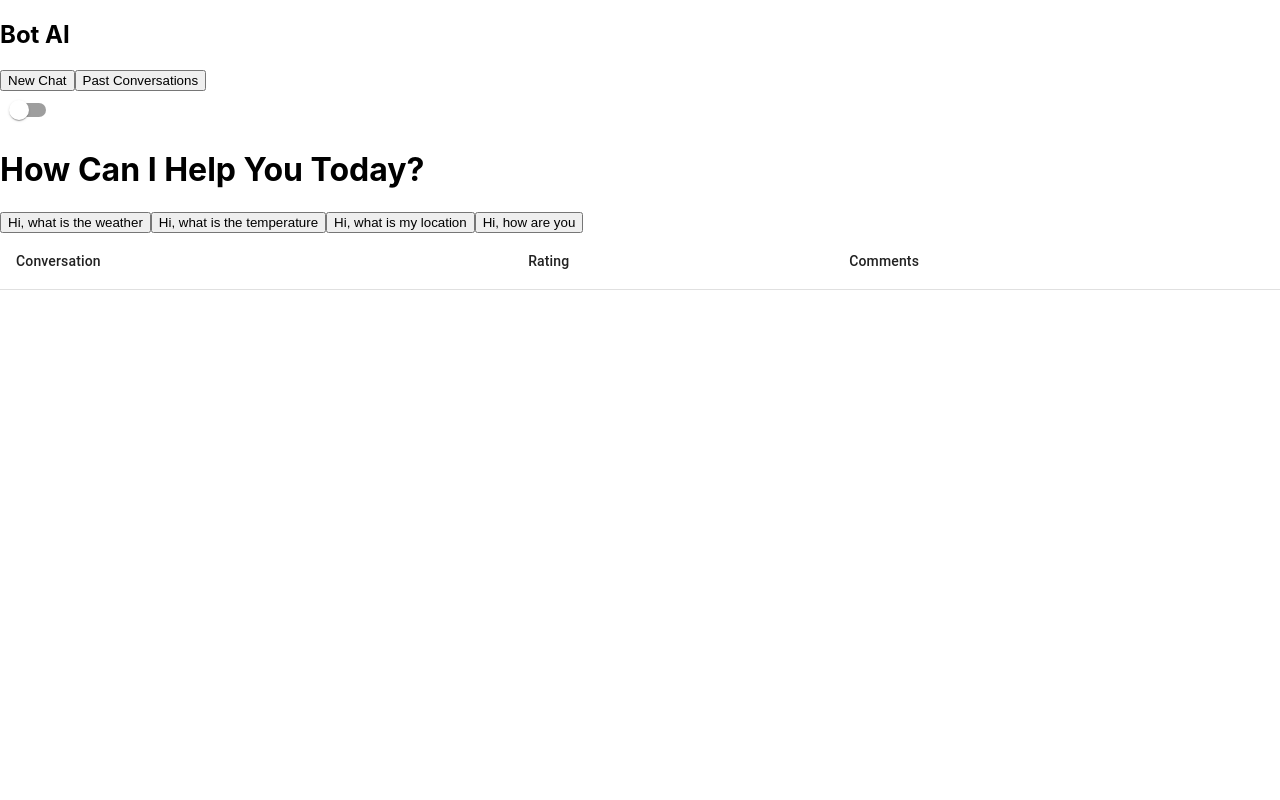
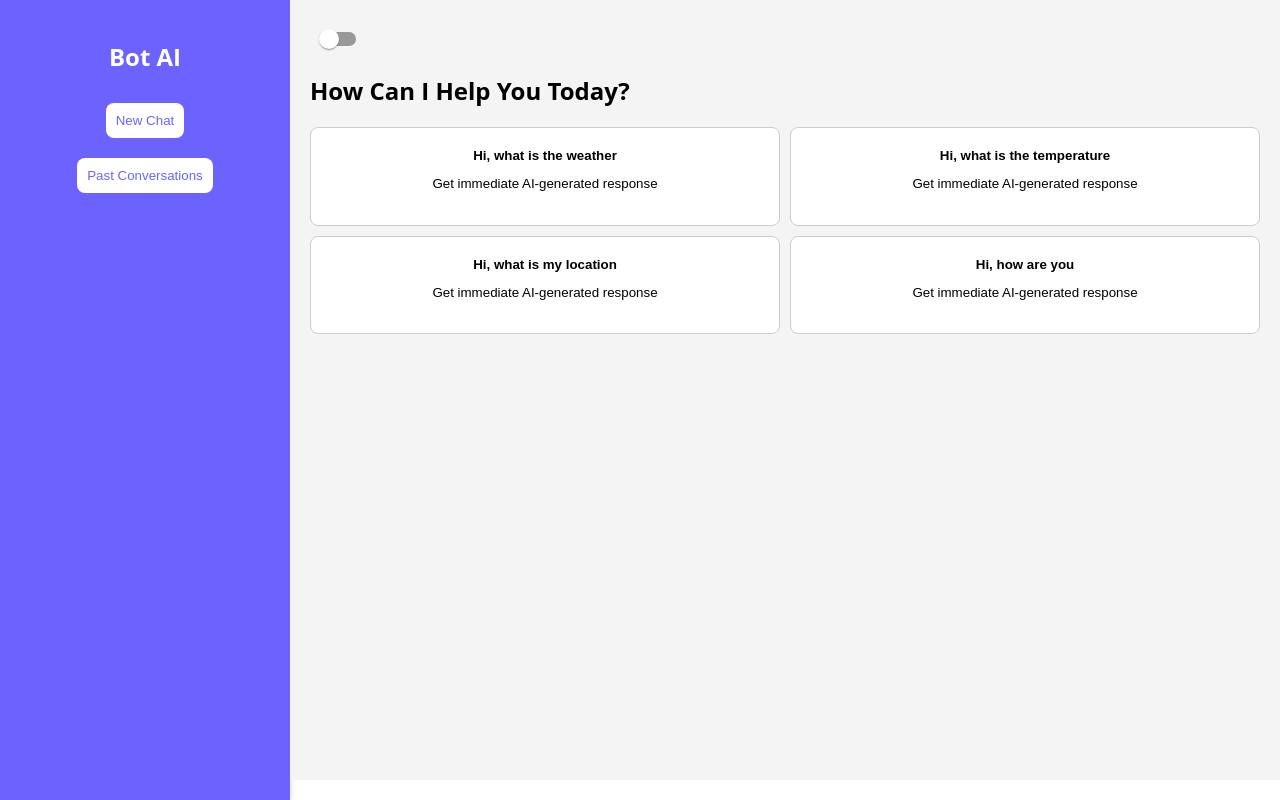
Before and after one commit to HarshivShukla/BotAI-App, a React (Create React App) app in the folder botai/: page / in a window 1280 px wide. Built offline with nearby package versions, Linux system fonts and the light colour scheme.

Commit message:
design changes

```diff
--- a/botai/src/App.css
+++ b/botai/src/App.css
@@ -1,38 +1,197 @@
-.App {
-  text-align: center;
+.app-container {
+  display: flex;
+  height: 100vh;
+  font-family: "Open Sans", sans-serif;
 }
 
-.App-logo {
-  height: 40vmin;
-  pointer-events: none;
-}
-
-@media (prefers-reduced-motion: no-preference) {
-  .App-logo {
-    animation: App-logo-spin infinite 20s linear;
-  }
-}
-
-.App-header {
-  background-color: #282c34;
-  min-height: 100vh;
+.sidebar {
+  width: 250px;
+  background-color: #6c63ff;
+  color: white;
+  padding: 20px;
   display: flex;
   flex-direction: column;
   align-items: center;
-  justify-content: center;
-  font-size: calc(10px + 2vmin);
-  color: white;
+  box-shadow: 2px 0 5px rgba(0, 0, 0, 0.1);
 }
 
-.App-link {
-  color: #61dafb;
+.sidebar button {
+  margin: 10px 0;
+  padding: 10px;
+  border-radius: 8px;
+  border: none;
+  background-color: white;
+  color: #6c63ff;
+  cursor: pointer;
 }
 
-@keyframes App-logo-spin {
-  from {
-    transform: rotate(0deg);
-  }
-  to {
-    transform: rotate(360deg);
-  }
+.main-content {
+  flex: 1;
+  display: flex;
+  flex-direction: column;
+  padding: 20px;
+  background-color: #f4f4f4;
+  overflow-y: auto; /* Allow scroll if content overflows */
+  height: calc(100vh - 60px); /* Adjusted to fill available space */
 }
+
+.title {
+  font-size: 24px;
+  font-weight: bold;
+  margin-bottom: 20px;
+}
+
+.options-grid {
+  display: grid;
+  grid-template-columns: repeat(2, 1fr);
+  gap: 10px;
+}
+
+.query-card {
+  padding: 20px;
+  border-radius: 8px;
+  border: 1px solid #ccc;
+  background-color: white;
+  cursor: pointer;
+}
+
+.query-card:hover {
+  background-color: #f0f0f0;
+}
+
+.chat-input {
+  padding: 10px;
+  margin-right: 10px;
+  border-radius: 8px;
+}
+
+.ask-btn {
+  padding: 10px;
+  background-color: #6c63ff;
+  color: white;
+  border-radius: 8px;
+  border: none;
+  cursor: pointer;
+}
+
+.ask-btn:hover {
+  background-color: #5848cc;
+}
+
+.footer {
+  display: flex;
+  justify-content: space-between;
+  align-items: center;
+  padding: 15px;
+  background-color: #fff;
+  border-radius: 8px;
+  box-shadow: 0 2px 5px rgba(0, 0, 0, 0.1);
+  position: sticky;
+  bottom: 0; /* Stick the footer to the bottom */
+  width: 100%;
+}
+
+.footer .chat-input {
+  flex: 1;
+  padding: 15px;
+  border-radius: 8px;
+  border: 1px solid #ccc;
+  font-size: 16px;
+  margin-right: 10px;
+}
+
+.footer .ask-btn,
+.footer .save-btn {
+  padding: 10px 20px;
+  font-size: 16px;
+  background-color: #6c63ff;
+  color: white;
+  border: none;
+  border-radius: 8px;
+  cursor: pointer;
+}
+
+.footer .ask-btn:hover,
+.footer .save-btn:hover {
+  background-color: #5848cc;
+}
+
+.options-grid .query-card {
+  width: 100%;
+}
+
+.main-content .chat-window {
+  flex-grow: 1; /* Ensure chat window takes up the majority of space */
+  margin-bottom: 10px; /* Space between chat messages and input */
+}
+
+.message {
+  padding: 10px;
+  margin-bottom: 10px;
+}
+
+.message.user {
+  background-color: #6c63ff;
+  color: white;
+  text-align: right;
+  border-radius: 10px;
+}
+
+.message.ai {
+  background-color: #f0f0f0;
+  color: #333;
+  text-align: left;
+  border-radius: 10px;
+}
+/* Modal styling to make it appear properly centered */
+.feedback-modal {
+  position: fixed;
+  top: 0;
+  left: 0;
+  width: 100%;
+  height: 100%;
+  background-color: rgba(0, 0, 0, 0.5); /* Overlay background */
+  display: flex;
+  justify-content: center;
+  align-items: center;
+  z-index: 1000; /* Ensure it's above all content */
+}
+
+.modal-content {
+  background-color: white;
+  padding: 20px;
+  border-radius: 8px;
+  width: 400px;
+  max-width: 90%;
+  text-align: center;
+  box-shadow: 0 4px 8px rgba(0, 0, 0, 0.2);
+}
+
+.modal-header {
+  font-size: 18px;
+  font-weight: bold;
+}
+
+.modal-body {
+  margin-top: 20px;
+}
+
+.modal-footer {
+  margin-top: 20px;
+  display: flex;
+  justify-content: center;
+  gap: 10px;
+}
+
+.modal-footer button {
+  padding: 10px 20px;
+  background-color: #6c63ff;
+  color: white;
+  border: none;
+  border-radius: 8px;
+  cursor: pointer;
+}
+
+.modal-footer button:hover {
+  background-color: #5848cc;
+}
--- a/botai/src/App.js
+++ b/botai/src/App.js
@@ -1,30 +1,70 @@
 import React, { useState, useContext } from "react";
 import ChatWindow from "./components/ChatWindow";
-import FeedbackModal from "./components/FeedbackModal"; // Fixed typo in import
+import FeedbackModal from "./components/FeedbackModal";
+import ThemeToggle from "./components/ThemeToggle";
 import ConversationList from "./components/ConversationList";
-import FeedbackTable from "./components/FeedbackTable";
-import ThemeToggle from "./components/ThemeToggle";
 import { ThemeProvider } from "@mui/material/styles";
 import { lightTheme, darkTheme } from "./styles/theme";
 import { ThemeContext } from "./context/ThemeContext";
-import "./App.css"; // Add custom styles to align with the desired UI
+import "./App.css";
 
 const App = () => {
-  const { darkMode, toggleTheme } = useContext(ThemeContext); // Consuming ThemeContext
+  const { darkMode, toggleTheme } = useContext(ThemeContext);
   const [conversations, setConversations] = useState([]);
-  const [feedback, setFeedback] = useState([]);
   const [currentConversation, setCurrentConversation] = useState([]);
+  const [input, setInput] = useState("");
   const [modalOpen, setModalOpen] = useState(false);
+  const [view, setView] = useState("cards"); // Default view is cards
 
   const handleEndConversation = () => {
+    if (currentConversation.length > 0) {
       setConversations((prev) => [...prev, currentConversation]);
-    setCurrentConversation([]); // Reset current conversation
-    setModalOpen(true);
+      setCurrentConversation([]);
+      setModalOpen(true); // Open feedback modal when conversation ends
+      setView("cards");
+    }
   };
 
-  const handleFeedbackSubmit = (newFeedback) => {
-    setFeedback((prev) => [...prev, { ...newFeedback, conversation: conversations.length }]);
-    setModalOpen(false);
+  const handleFeedbackSubmit = (feedback) => {
+    console.log("Feedback submitted:", feedback);
+    setModalOpen(false); // Close modal after submitting feedback
+  };
+
+  const handleAsk = () => {
+    if (input.trim()) {
+      const userMessage = { type: "user", text: input };
+      const aiResponse = generateResponse(input);
+      setCurrentConversation((prev) => [
+        ...prev,
+        userMessage,
+        { type: "ai", text: aiResponse },
+      ]);
+      setInput("");
+    }
+  };
+
+  const handleCardClick = (query) => {
+    const aiResponse = generateResponse(query);
+    setCurrentConversation([
+      { type: "user", text: query },
+      { type: "ai", text: aiResponse },
+    ]);
+    setView("chat"); // Switch to chat view after card click
+  };
+
+  const generateResponse = (message) => {
+    switch (message.toLowerCase()) {
+      case "hi, what is the weather":
+        return "The weather is sunny and warm.";
+      case "hi, what is the temperature":
+        return "The temperature is currently 25°C.";
+      case "hi, what is my location":
+        return "Your location is set to New York City.";
+      case "hi, how are you":
+        return "I'm just a bot, but I'm doing great! How can I assist you?";
+      default:
+        return "I'm sorry, I don't understand that question. Could you rephrase?";
+    }
   };
 
   return (
@@ -33,10 +73,19 @@ const App = () => {
         {/* Sidebar */}
         <div className="sidebar">
           <h2>Bot AI</h2>
-          <button className="new-chat-btn" onClick={() => setCurrentConversation([])}>
+          <button
+            className="new-chat-btn"
+            onClick={() => {
+              setView("cards");
+              setCurrentConversation([]);
+            }}
+          >
             New Chat
           </button>
-          <button className="past-conversations-btn">
+          <button
+            className="past-chats-btn"
+            onClick={() => setView("history")}
+          >
             Past Conversations
           </button>
         </div>
@@ -44,49 +93,69 @@ const App = () => {
         {/* Main Content */}
         <div className="main-content">
           <ThemeToggle toggleTheme={toggleTheme} darkMode={darkMode} />
-          {currentConversation.length === 0 ? (
+
+          {view === "cards" && (
             <>
               <h1 className="title">How Can I Help You Today?</h1>
               <div className="options-grid">
+                {[
+                  "Hi, what is the weather",
+                  "Hi, what is the temperature",
+                  "Hi, what is my location",
+                  "Hi, how are you",
+                ].map((query) => (
                   <button
+                    key={query}
                     className="query-card"
-                  onClick={() =>
-                    setCurrentConversation((prev) => [...prev, "Hi, what is the weather"])
-                  }
+                    onClick={() => handleCardClick(query)}
                   >
-                  Hi, what is the weather
+                    <strong>{query}</strong>
+                    <p>Get immediate AI-generated response</p>
                   </button>
-                <button
-                  className="query-card"
-                  onClick={() =>
-                    setCurrentConversation((prev) => [...prev, "Hi, what is the temperature"])
-                  }
+                ))}
+              </div>
+            </>
+          )}
+
+          {view === "chat" && (
+            <>
+              <div className="chat-window">
+                {currentConversation.map((message, index) => (
+                  <div
+                    key={index}
+                    className={`message ${message.type === "user" ? "user" : "ai"}`}
                   >
-                  Hi, what is the temperature
+                    {message.text}
+                  </div>
+                ))}
+              </div>
+
+              {/* Text input box for further queries */}
+              <div className="footer">
+                <input
+                  type="text"
+                  className="chat-input"
+                  value={input}
+                  onChange={(e) => setInput(e.target.value)}
+                  placeholder="Type your question here..."
+                />
+                <button className="ask-btn" onClick={handleAsk}>
+                  Ask
                 </button>
-                <button
-                  className="query-card"
-                  onClick={() =>
-                    setCurrentConversation((prev) => [...prev, "Hi, what is my location"])
-                  }
-                >
-                  Hi, what is my location
-                </button>
-                <button
-                  className="query-card"
-                  onClick={() =>
-                    setCurrentConversation((prev) => [...prev, "Hi, how are you"])
-                  }
-                >
-                  Hi, how are you
+                <button className="end-btn" onClick={handleEndConversation}>
+                  End Conversation
                 </button>
               </div>
             </>
-          ) : (
-            <ChatWindow
-              conversation={currentConversation}
-              setConversation={setCurrentConversation}
-              onConversationEnd={handleEndConversation}
+          )}
+
+          {view === "history" && (
+            <ConversationList
+              conversations={conversations}
+              onSelectConversation={(index) => {
+                setCurrentConversation(conversations[index]);
+                setView("chat");
+              }}
             />
           )}
         </div>
@@ -97,9 +166,6 @@ const App = () => {
           onClose={() => setModalOpen(false)}
           onSubmit={handleFeedbackSubmit}
         />
-
-        {/* Feedback Table */}
-        <FeedbackTable feedbackData={feedback} />
       </div>
     </ThemeProvider>
   );
```
Lines whose indentation alone changed are shown as unchanged.
